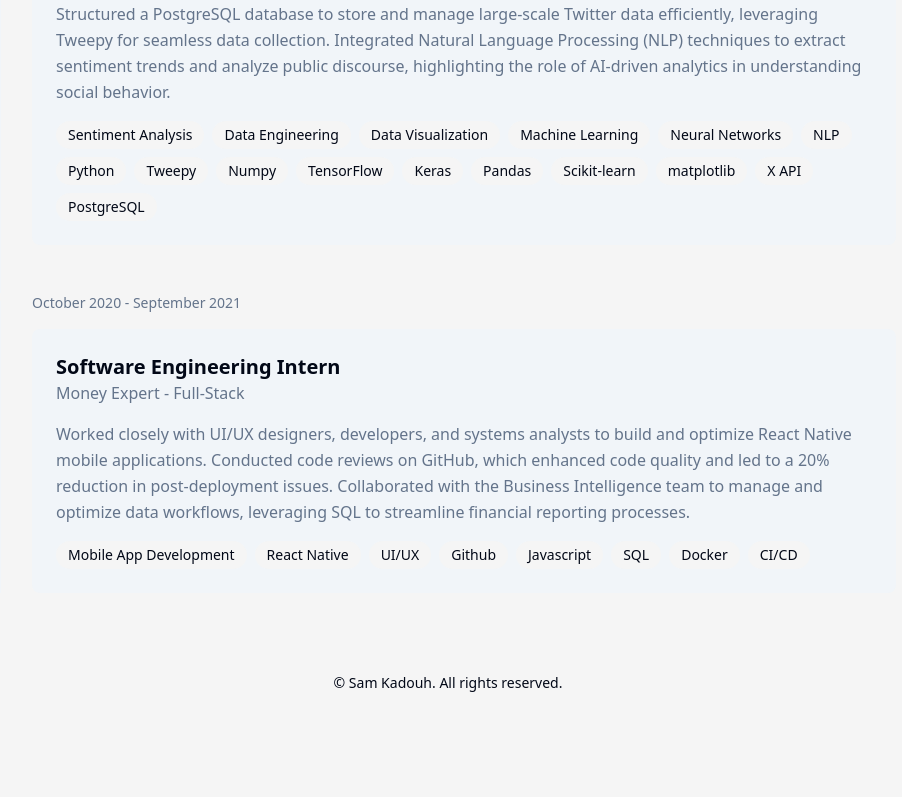
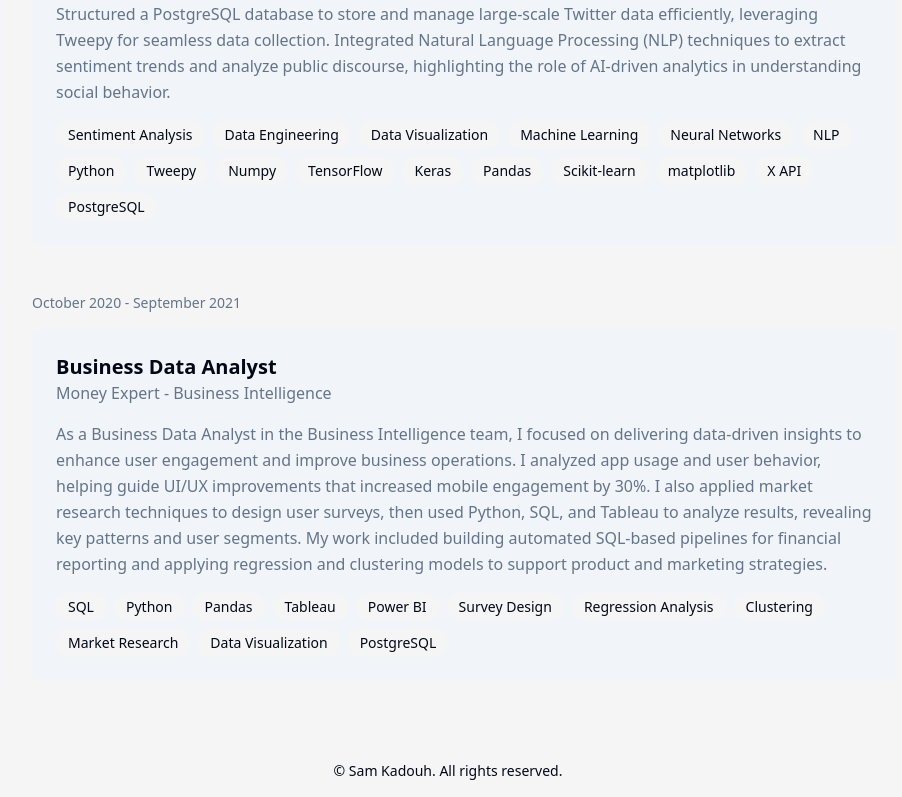
Before and after one commit to samkaddouh/my-personal-website, a Next.js app: page /experience in a window 1280 px wide. Shown: the part 2155-2952 px from the top of the page, without its empty margins (192-1094 px from the left). Before the commit the page ends 2864 px from the top, so only its background shows below. Built offline with nearby package versions, Linux system fonts and the light colour scheme.

Commit message:
updated cv and experience section

```diff
--- a/app/experience/page.js
+++ b/app/experience/page.js
@@ -74,7 +74,7 @@ export default function Experience() {
       {
         startDate: "September 2021",
         endDate: "February 2023",
-        title: "Web-App Developer & Researcher",
+        title: "Data Analyst & NLP Engineer",
         company: "Brunel University London",
         department: "Department of Research & Development",
         description:
@@ -84,12 +84,24 @@ export default function Experience() {
       {
         startDate: "October 2020",
         endDate: "September 2021",
-        title: "Software Engineering Intern",
+        title: "Business Data Analyst",
         company: "Money Expert",
-        department: "Full-Stack",
+        department: "Business Intelligence",
         description:
-          "Worked closely with UI/UX designers, developers, and systems analysts to build and optimize React Native mobile applications. Conducted code reviews on GitHub, which enhanced code quality and led to a 20% reduction in post-deployment issues. Collaborated with the Business Intelligence team to manage and optimize data workflows, leveraging SQL to streamline financial reporting processes. ",
-        technologies: ["Mobile App Development", "React Native", "UI/UX", "Github", "Javascript", "SQL", "Docker", "CI/CD"],
+          "As a Business Data Analyst in the Business Intelligence team, I focused on delivering data-driven insights to enhance user engagement and improve business operations. I analyzed app usage and user behavior, helping guide UI/UX improvements that increased mobile engagement by 30%. I also applied market research techniques to design user surveys, then used Python, SQL, and Tableau to analyze results, revealing key patterns and user segments. My work included building automated SQL-based pipelines for financial reporting and applying regression and clustering models to support product and marketing strategies. ",
+        technologies: [
+          "SQL",
+          "Python",
+          "Pandas",
+          "Tableau",
+          "Power BI",
+          "Survey Design",
+          "Regression Analysis",
+          "Clustering",
+          "Market Research",
+          "Data Visualization",
+          "PostgreSQL"
+        ],
       },
 
     ]
```
Also changed, not shown: 1 other file (tests, documents, lock files or other folders).
